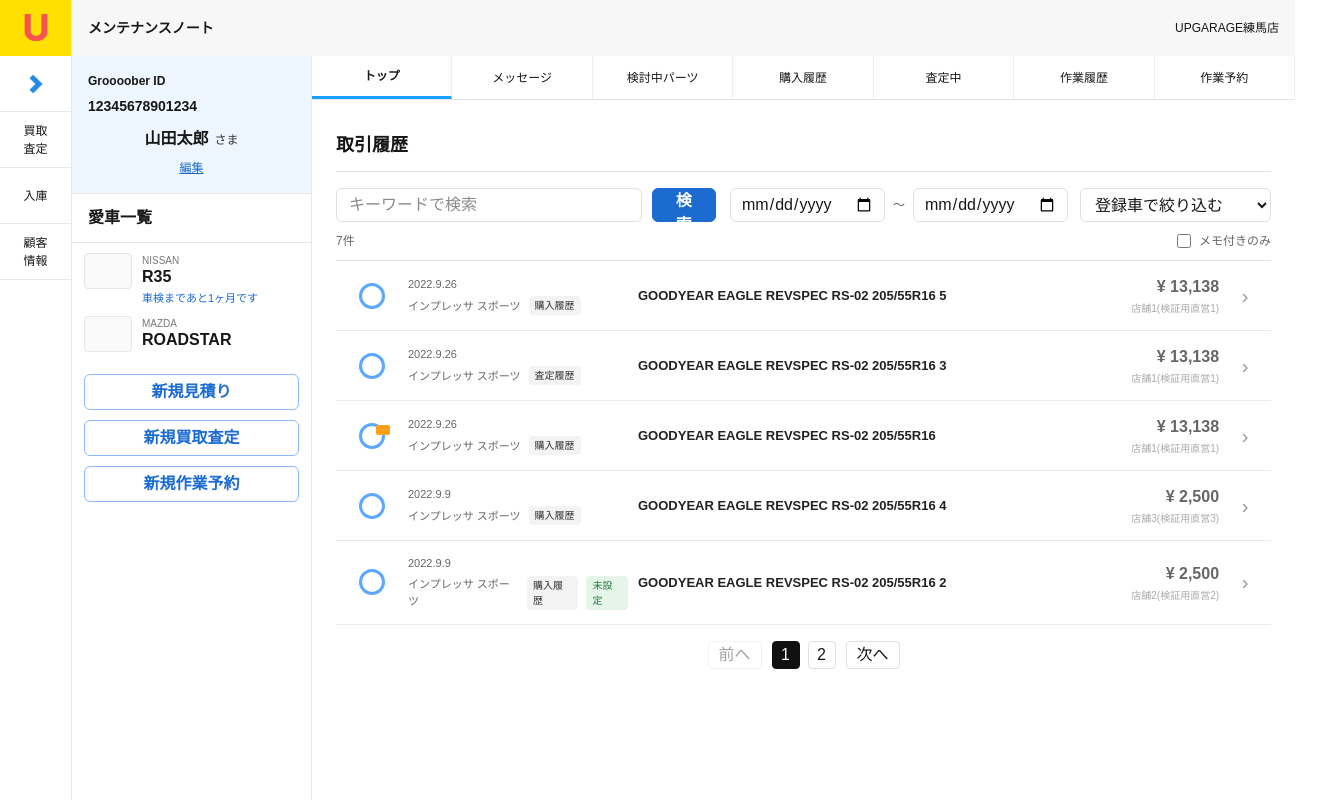
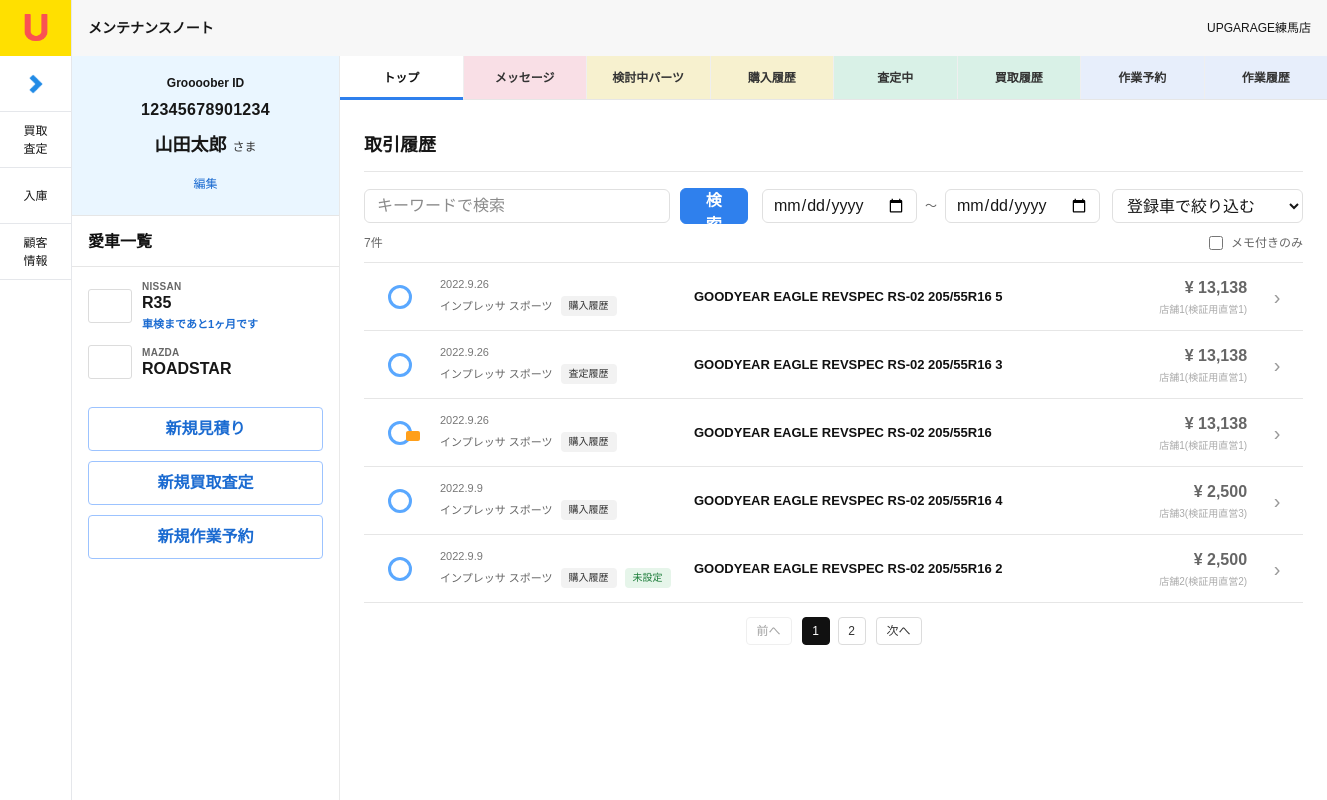
Before and after one commit to static-haruka/frontend-training-1, a Next.js app: page /customer/1 in a window 1280 px wide. Shown: the whole page, 1327 px wide, since content can reach past the window. Built offline with nearby package versions, Linux system fonts and the light colour scheme.

Commit message:
style: adjust layout

```diff
--- a/app/components/customer/CustomerSidePanel.tsx
+++ b/app/components/customer/CustomerSidePanel.tsx
@@ -47,15 +47,17 @@
 }
 
 const Wrap = styled.aside`
-  width: 240px;
-  border-right: 1px solid #e6e6e6;
+  width: 268px;
+  min-width: 268px;
+  border-right: 1px solid #e9e9e9;
   background: #fff;
 `;
 
 const CustomerBox = styled.div`
-  background: #eef7ff;
-  padding: 16px;
+  background: #eaf6ff;
+  padding: 18px 16px 16px;
   border-bottom: 1px solid #e6e6e6;
+  text-align: center;
 `;
 
 const GrooooberId = styled.div`
@@ -65,60 +67,72 @@
 `;
 
 const GrooooberIdValue = styled.div`
-  font-size: 14px;
+  font-size: 16px;
   font-weight: 700;
+  letter-spacing: 0.02em;
 `;
 
 const NameRow = styled.div`
   display: flex;
   align-items: baseline;
   justify-content: center;
+  gap: 6px;
   margin: 10px 0 8px;
 `;
 
 const Name = styled.div`
-  font-size: 16px;
+  font-size: 18px;
   font-weight: 700;
 `;
 
 const NameSuffix = styled.div`
-  margin-left: 6px;
   font-size: 12px;
   color: #333;
 `;
 
 const EditLink = styled.a`
-  display: block;
-  text-align: center;
+  display: inline-block;
+  margin-top: 2px;
   font-size: 12px;
   color: #1b6bd1;
-  text-decoration: underline;
+  text-decoration: none;
+  padding: 6px 8px;
+
+  &:hover {
+    text-decoration: underline;
+  }
+
+  &:active {
+    transform: translateY(1px);
+  }
 `;
 
 const SectionTitle = styled.div`
-  padding: 12px 16px;
-  font-weight: 700;
+  padding: 14px 16px 12px;
+  font-weight: 800;
+  color: #111;
   border-bottom: 1px solid #e6e6e6;
 `;
 
 const Cars = styled.div`
-  padding: 10px 12px;
+  padding: 12px 16px;
   display: flex;
   flex-direction: column;
-  gap: 10px;
+  gap: 12px;
 `;
 
 const CarCard = styled.div`
   display: flex;
   gap: 10px;
+  align-items: center;
 `;
 
 const CarThumb = styled.div`
-  width: 48px;
-  height: 36px;
-  border: 1px solid #e6e6e6;
-  border-radius: 4px;
-  background: #fafafa;
+  width: 44px;
+  height: 34px;
+  border: 1px solid #dcdcdc;
+  border-radius: 3px;
+  background: #fff;
 `;
 
 const CarText = styled.div`
@@ -127,34 +141,49 @@
 
 const CarMaker = styled.div`
   font-size: 10px;
-  color: #777;
+  color: #666;
+  font-weight: 700;
+  letter-spacing: 0.03em;
 `;
 
 const CarModel = styled.div`
   font-size: 16px;
-  font-weight: 700;
-  line-height: 1.1;
+  font-weight: 800;
+  line-height: 1.15;
+
+  white-space: nowrap;
+  overflow: hidden;
+  text-overflow: ellipsis;
 `;
 
 const CarNote = styled.div`
   margin-top: 4px;
   font-size: 11px;
   color: #1b6bd1;
+  font-weight: 600;
 `;
 
 const Buttons = styled.div`
-  padding: 12px;
+  padding: 16px;
   display: flex;
   flex-direction: column;
   gap: 10px;
 `;
 
 const ActionButton = styled.button`
-  height: 36px;
-  border-radius: 6px;
-  border: 1px solid #8fb9ff;
+  height: 44px;
+  border-radius: 4px;
+  border: 1px solid #9cc3ff;
   background: #fff;
   color: #1b6bd1;
-  font-weight: 700;
+  font-weight: 800;
   cursor: pointer;
+
+  &:hover {
+    background: #f3f8ff;
+  }
+
+  &:active {
+    transform: translateY(1px);
+  }
 `;
--- a/app/components/customer/HistoryFilters.tsx
+++ b/app/components/customer/HistoryFilters.tsx
@@ -89,15 +89,24 @@
 `;
 
 const SearchButton = styled.button`
-  height: 34px;
-  padding: 0 16px;
+  height: 36px;
+  padding: 0 18px;
   border-radius: 6px;
-  border: 1px solid #1b6bd1;
-  background: #1b6bd1;
+  border: 1px solid #2f80ed;
+  background: #2f80ed;
   color: #fff;
-  font-weight: 700;
+  font-weight: 800;
   cursor: pointer;
+
+  &:hover {
+    background: #256fd4;
+  }
+
+  &:active {
+    transform: translateY(1px);
+  }
 `;
+
 
 const RightArea = styled.div`
   display: flex;
--- a/app/components/customer/HistoryList.tsx
+++ b/app/components/customer/HistoryList.tsx
@@ -27,7 +27,7 @@
             </MetaLine>
           </Meta>
 
-          <Title>{t.title}</Title>
+          <Title title={t.title}>{t.title}</Title>
 
           <Right>
             {typeof t.amount === "number" ? (
@@ -62,32 +62,44 @@
 
 const Row = styled.div`
   display: grid;
-  grid-template-columns: 52px 220px 1fr 200px 32px;
+  grid-template-columns: 52px 240px 1fr 200px 32px;
   align-items: center;
-  gap: 10px;
-  padding: 14px 10px;
-  border-bottom: 1px solid #eaeaea;
+  column-gap: 14px;
+
+  min-height: 68px;
+  padding: 10px 10px;
+
+  border-bottom: 1px solid #e6e6e6;
   background: #fff;
+  cursor: pointer;
+
+  &:hover {
+    background: #fafafa;
+  }
+
+  &:active {
+    background: #f5f5f5;
+  }
 `;
 
 const LeftIconArea = styled.div`
-  display: flex;
-  align-items: center;
-  justify-content: center;
+  display: grid;
+  place-items: center;
   position: relative;
 `;
 
 const Circle = styled.div`
-  width: 26px;
-  height: 26px;
+  width: 24px;
+  height: 24px;
   border: 3px solid #5aa8ff;
   border-radius: 999px;
+  background: #fff;
 `;
 
 const CommentBadge = styled.div`
   position: absolute;
-  top: 2px;
-  right: 8px;
+  top: 10px;
+  left: 32px;
   width: 14px;
   height: 10px;
   border-radius: 2px;
@@ -97,54 +109,72 @@
 const Meta = styled.div`
   font-size: 11px;
   color: #666;
+  line-height: 1.35;
+  min-width: 0;
 `;
 
 const MetaDate = styled.div`
   margin-bottom: 4px;
+  color: #777;
 `;
 
 const MetaLine = styled.div`
   display: flex;
   align-items: center;
   gap: 8px;
+  min-width: 0;
 `;
 
 const MetaCar = styled.div`
   color: #666;
+  white-space: nowrap;
+  overflow: hidden;
+  text-overflow: ellipsis;
 `;
 
 const KindTag = styled.span<{ kind: TransactionKind }>`
   font-size: 10px;
-  padding: 2px 6px;
+  padding: 3px 8px;
   border-radius: 4px;
-  background: #f3f3f3;
+  background: #f2f2f2;
   color: #333;
+  white-space: nowrap;
 `;
 
 const StatusTag = styled.span`
   font-size: 10px;
-  padding: 2px 6px;
+  padding: 3px 8px;
   border-radius: 4px;
   background: #e6f5ea;
   color: #1d7d3a;
+  white-space: nowrap;
 `;
 
 const Title = styled.div`
   font-size: 13px;
-  font-weight: 700;
-  color: #222;
+  font-weight: 800;
+  color: #111;
+  min-width: 0;
+
+  white-space: nowrap;
+  overflow: hidden;
+  text-overflow: ellipsis;
 `;
 
 const Right = styled.div`
   text-align: right;
+  min-width: 0;
 `;
 
 const Amount = styled.div`
-  font-weight: 700;
+  font-weight: 800;
+  font-size: 16px;
   color: #666;
 `;
 
 const AmountMuted = styled.div`
+  font-weight: 800;
+  font-size: 16px;
   color: #aaa;
 `;
 
@@ -152,6 +182,10 @@
   margin-top: 2px;
   font-size: 10px;
   color: #aaa;
+
+  white-space: nowrap;
+  overflow: hidden;
+  text-overflow: ellipsis;
 `;
 
 const Chevron = styled.div`
--- a/app/components/customer/Pagination.tsx
+++ b/app/components/customer/Pagination.tsx
@@ -21,7 +21,7 @@
         {pages.map((p) => (
           <PageButton
             key={p}
-            aria-current={p === page}
+            aria-current={p === page ? "true" : "false"}
             onClick={() => onChange(p)}
           >
             {p}
@@ -54,26 +54,44 @@
   justify-content: center;
   align-items: center;
   gap: 10px;
-  padding: 16px 0;
+  padding: 14px 0;
 `;
 
 const Pages = styled.div`
   display: flex;
   gap: 8px;
+
+  max-width: 420px;
+  overflow: hidden;
 `;
 
 const PageButton = styled.button`
   width: 28px;
   height: 28px;
   border-radius: 4px;
-  border: 1px solid #e0e0e0;
+  border: 1px solid #dcdcdc;
   background: #fff;
   cursor: pointer;
+
+  font-size: 12px;
+  color: #333;
+
+  &:hover {
+    background: #f6f6f6;
+  }
+
+  &:active {
+    transform: translateY(1px);
+  }
 
   &[aria-current="true"] {
     background: #111;
     color: #fff;
     border-color: #111;
+  }
+
+  &[aria-current="true"]:hover {
+    background: #111;
   }
 `;
 
@@ -81,12 +99,23 @@
   height: 28px;
   padding: 0 10px;
   border-radius: 4px;
-  border: 1px solid #e0e0e0;
+  border: 1px solid #dcdcdc;
   background: #fff;
   cursor: pointer;
 
+  font-size: 12px;
+  color: #333;
+
+  &:hover:not(:disabled) {
+    background: #f6f6f6;
+  }
+
+  &:active:not(:disabled) {
+    transform: translateY(1px);
+  }
+
   &:disabled {
-    opacity: 0.4;
+    opacity: 0.45;
     cursor: not-allowed;
   }
 `;
--- a/app/components/customer/TopTabs.tsx
+++ b/app/components/customer/TopTabs.tsx
@@ -8,6 +8,7 @@
   | "considering"
   | "purchase"
   | "assessment"
+  | "purchase_history"
   | "work_reservation"
   | "work";
 
@@ -22,14 +23,20 @@
     { key: "considering", label: "検討中パーツ" },
     { key: "purchase", label: "購入履歴" },
     { key: "assessment", label: "査定中" },
+    { key: "purchase_history", label: "買取履歴" },
+    { key: "work_reservation", label: "作業予約" },
     { key: "work", label: "作業履歴" },
-    { key: "work_reservation", label: "作業予約" },
   ];
 
   return (
     <Wrap>
       {tabs.map((t) => (
-        <Tab key={t.key} aria-current={t.key === active}>
+        <Tab
+          key={t.key}
+          aria-current={t.key === active ? "true" : "false"}
+          $tabKey={t.key}
+          type="button"
+        >
           {t.label}
         </Tab>
       ))}
@@ -45,16 +52,48 @@
   background: #fff;
 `;
 
-const Tab = styled.button`
+const Tab = styled.button<{ $tabKey: TabKey }>`
   flex: 1;
   border: 0;
-  background: transparent;
+  background: ${({ $tabKey }) => TAB_BG[$tabKey]};
   font-size: 12px;
   cursor: pointer;
   border-right: 1px solid #efefef;
+  color: #333;
+  font-weight: 700;
+  position: relative;
+
+  &:last-child {
+    border-right: 0;
+  }
+
+  &:hover {
+    filter: brightness(0.98);
+  }
 
   &[aria-current="true"] {
-    border-bottom: 3px solid #18a0ff;
-    font-weight: 700;
+    color: #111;
+    font-weight: 800;
+  }
+
+  &[aria-current="true"]::after {
+    content: "";
+    position: absolute;
+    left: 0;
+    right: 0;
+    bottom: -1px;
+    height: 3px;
+    background: #2f80ed;
   }
 `;
+
+const TAB_BG: Record<TabKey, string> = {
+  top: "#ffffff",
+  message: "#f9dfe6",
+  considering: "#f7f1cf",
+  purchase: "#f7f1cf",
+  assessment: "#d9f1e7",
+  purchase_history: "#d9f1e7",
+  work_reservation: "#e7eefb",
+  work: "#e7eefb",
+};
--- a/app/components/customer/TransactionFilterBar.tsx
+++ /dev/null
@@ -1,33 +0,0 @@
-"use client";
-
-import styled from "styled-components";
-
-export default function TransactionFilterBar() {
-  return (
-    <Bar>
-      <Input placeholder="キーワード検索" />
-      <Select>
-        <option>すべて</option>
-        <option>コメントあり</option>
-      </Select>
-    </Bar>
-  );
-}
-
-const Bar = styled.div`
-  display: flex;
-  gap: 12px;
-  margin-bottom: 16px;
-`;
-
-const Input = styled.input`
-  padding: 8px;
-  border: 1px solid #ccc;
-  border-radius: 4px;
-`;
-
-const Select = styled.select`
-  padding: 8px;
-  border: 1px solid #ccc;
-  border-radius: 4px;
-`;
--- a/app/components/customer/TransactionList.tsx
+++ /dev/null
@@ -1,22 +0,0 @@
-"use client";
-
-import styled from "styled-components";
-import { mockTransactions } from "./mockTransactions";
-import TransactionRow from "./TransactionRow";
-
-export default function TransactionList() {
-  return (
-    <Wrap>
-      {mockTransactions.map((item) => (
-        <TransactionRow key={item.id} item={item} />
-      ))}
-    </Wrap>
-  );
-}
-
-const Wrap = styled.div`
-  background: white;
-  border-radius: 8px;
-  overflow: hidden;
-  border: 1px solid #e5e5e5;
-`;
--- a/app/components/customer/TransactionRow.tsx
+++ /dev/null
@@ -1,58 +0,0 @@
-"use client";
-
-import styled from "styled-components";
-import { Transaction } from "./mockTransactions";
-
-type Props = {
-  item: Transaction;
-};
-
-export default function TransactionRow({ item }: Props) {
-  return (
-    <Row>
-      <Left>
-        <Type>{item.type}</Type>
-        <Title>{item.title}</Title>
-      </Left>
-
-      <Right>
-        {item.amount && <Amount>¥{item.amount.toLocaleString()}</Amount>}
-        <DateText>{item.date}</DateText>
-      </Right>
-    </Row>
-  );
-}
-
-const Row = styled.div`
-  display: flex;
-  justify-content: space-between;
-  padding: 16px;
-  border-bottom: 1px solid #eee;
-`;
-
-const Left = styled.div`
-  display: flex;
-  gap: 12px;
-`;
-
-const Type = styled.div`
-  font-size: 12px;
-  color: #666;
-`;
-
-const Title = styled.div`
-  font-weight: 500;
-`;
-
-const Right = styled.div`
-  text-align: right;
-`;
-
-const Amount = styled.div`
-  font-weight: 600;
-`;
-
-const DateText = styled.div`
-  font-size: 12px;
-  color: #888;
-`;
```
